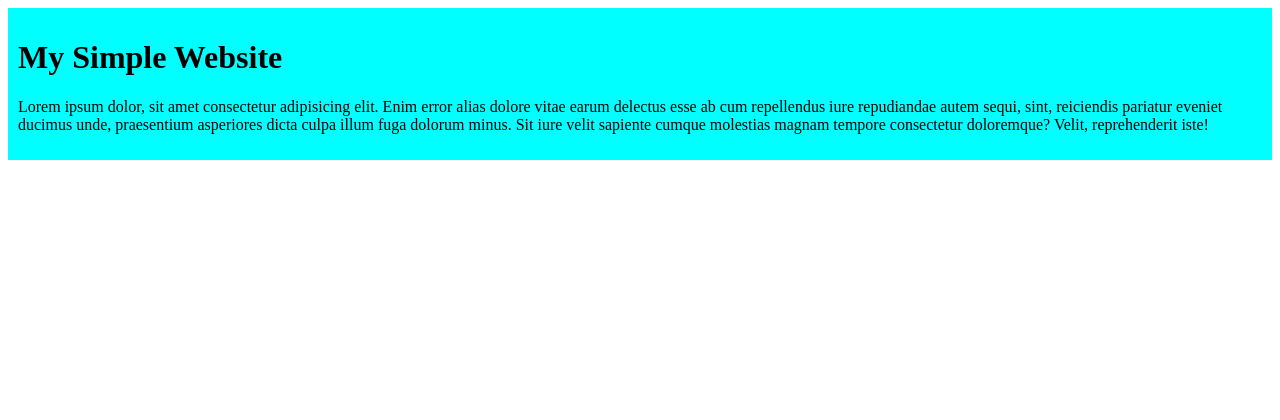
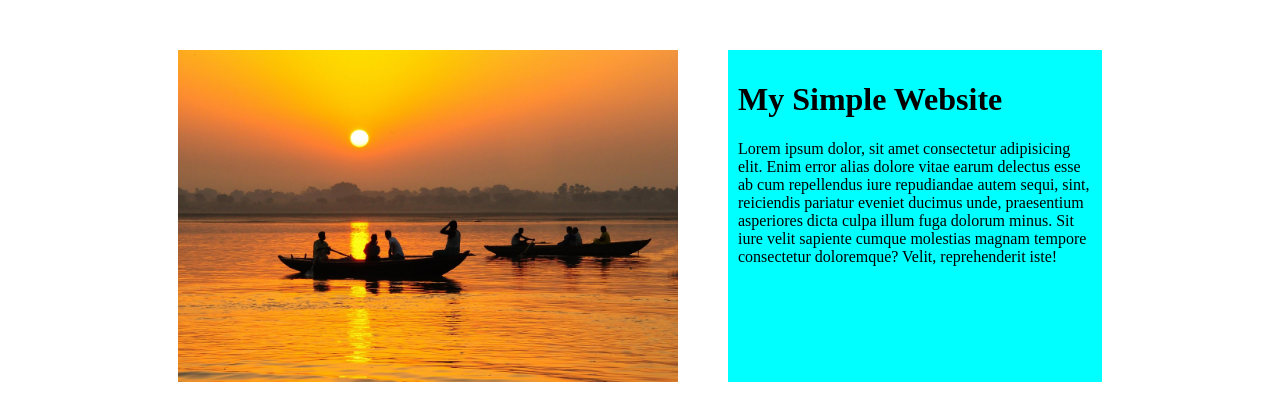
Before and after one commit to ohiduzzaman23/my-simple-website, a plain HTML site: page index.html in a window 1280 px wide. Drawn offline with Linux system fonts and the light colour scheme.

```diff
--- a/css/style.css
+++ b/css/style.css
@@ -1,4 +1,13 @@
+body{
+    display: flex;
+    margin: 50px;
+    justify-content: center;
+}
 .project{
     background-color: aqua;
     padding: 10px;
+    width: 30%;
 }
+img{
+    padding-right: 50px;
+}
--- a/index.html
+++ b/index.html
@@ -7,10 +7,12 @@
 <link rel="stylesheet" href="css/style.css">
 </head>
 <body>
+    <img src="photo.jpg" alt="" width="500px">
     <div class="project">
     <h1>My Simple Website</h1>
     <p>Lorem ipsum dolor, sit amet consectetur adipisicing elit. Enim error alias dolore vitae earum delectus esse ab cum repellendus iure repudiandae autem sequi, sint, reiciendis pariatur eveniet ducimus unde, praesentium asperiores dicta culpa illum fuga dolorum minus. Sit iure velit sapiente cumque molestias magnam tempore consectetur doloremque? Velit, reprehenderit iste!</p>
     </div>
 
+
 </body>
 </html>
```
Also changed, not shown: photo.jpg (added).
